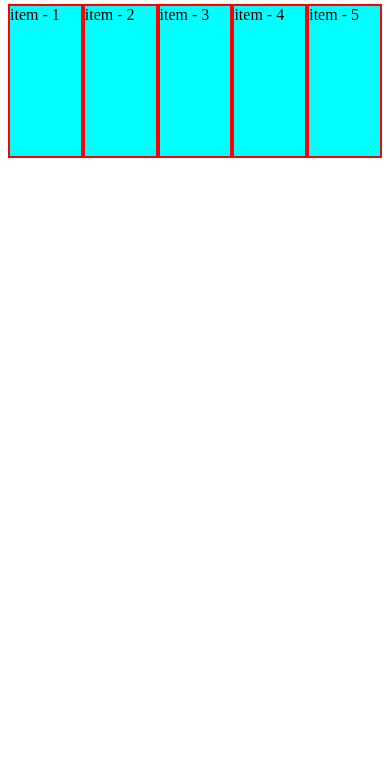
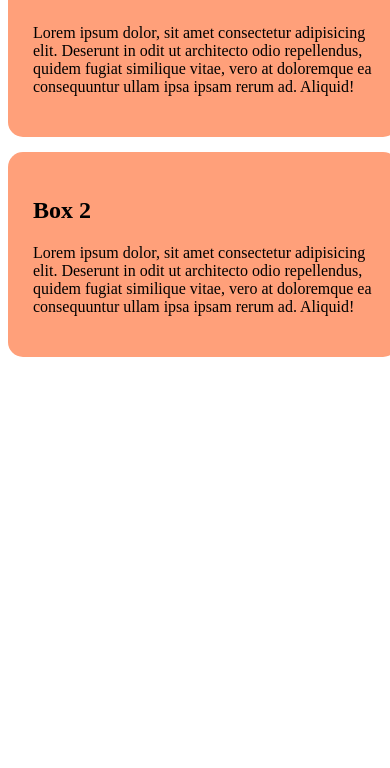
Before and after one commit to mdrieadmia/Responsive-practice, a plain HTML site: page index.html in a window 390 px wide. Shown: the part 76-844 px from the top of the page. Drawn offline with Linux system fonts and the light colour scheme.

Commit message:
responsive practice

```diff
--- a/index.html
+++ b/index.html
@@ -7,13 +7,17 @@
     <link rel="stylesheet" href="./styles/style.css">
 </head>
 <body>
-    <h1>Flexbox Layout </h1>
-    <div class="mydiv">
-        <div class="item">item - 1</div>
-        <div class="item">item - 2</div>
-        <div class="item">item - 3</div>
-        <div class="item">item - 4</div>
-        <div class="item">item - 5</div>
+    <div class="container">
+        <div class="content">
+            <div class="box">
+                <h2>Box 1</h2>
+                <p>Lorem ipsum dolor, sit amet consectetur adipisicing elit. Deserunt in odit ut architecto odio repellendus, quidem fugiat similique vitae, vero at doloremque ea consequuntur ullam ipsa ipsam rerum ad. Aliquid!</p>
+            </div>
+            <div class="box">
+                <h2>Box 2</h2>
+                <p>Lorem ipsum dolor, sit amet consectetur adipisicing elit. Deserunt in odit ut architecto odio repellendus, quidem fugiat similique vitae, vero at doloremque ea consequuntur ullam ipsa ipsam rerum ad. Aliquid!</p>
+            </div>
+        </div>
     </div>
 </body>
 </html>
--- a/styles/style.css
+++ b/styles/style.css
@@ -1,10 +1,22 @@
- .mydiv{
-    display: flex;
-    justify-content: space-between;
- }
- .item{
-    width:150px;
-    height: 150px;
-    background: aqua;
-    border: 2px solid red;
- }
+body{
+   width: 100%;
+}
+.container{
+   max-width: 1120px;
+   margin: 0 auto;
+}
+.content{
+   display: flex;
+   gap: 15px;
+}
+.box{
+   padding: 25px;
+   background:lightsalmon;
+   color: blakc;
+   border-radius: 15px;
+}
+@media screen and (max-width:600px) {
+   .content{
+      flex-direction: column;
+   }
+}
```
